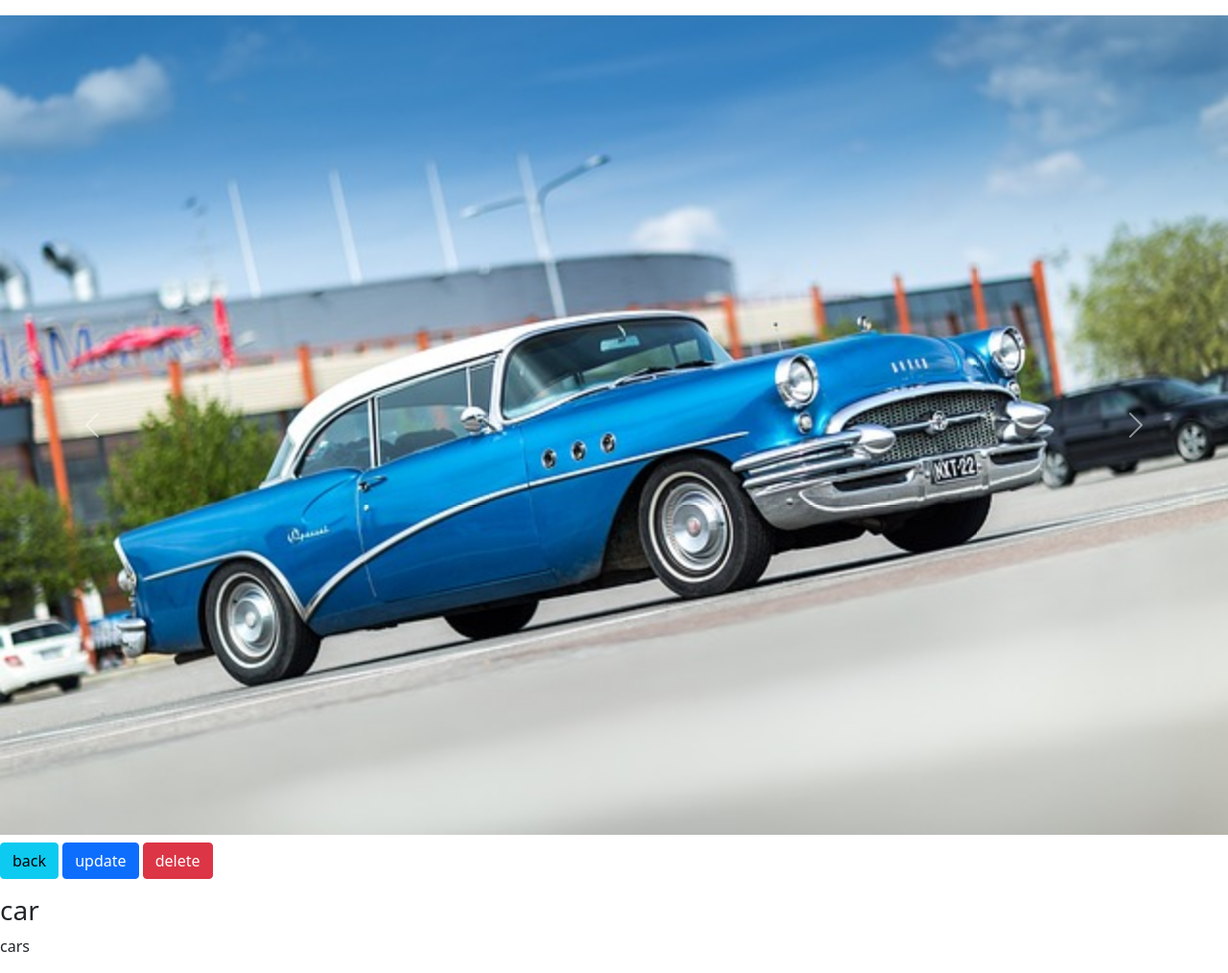
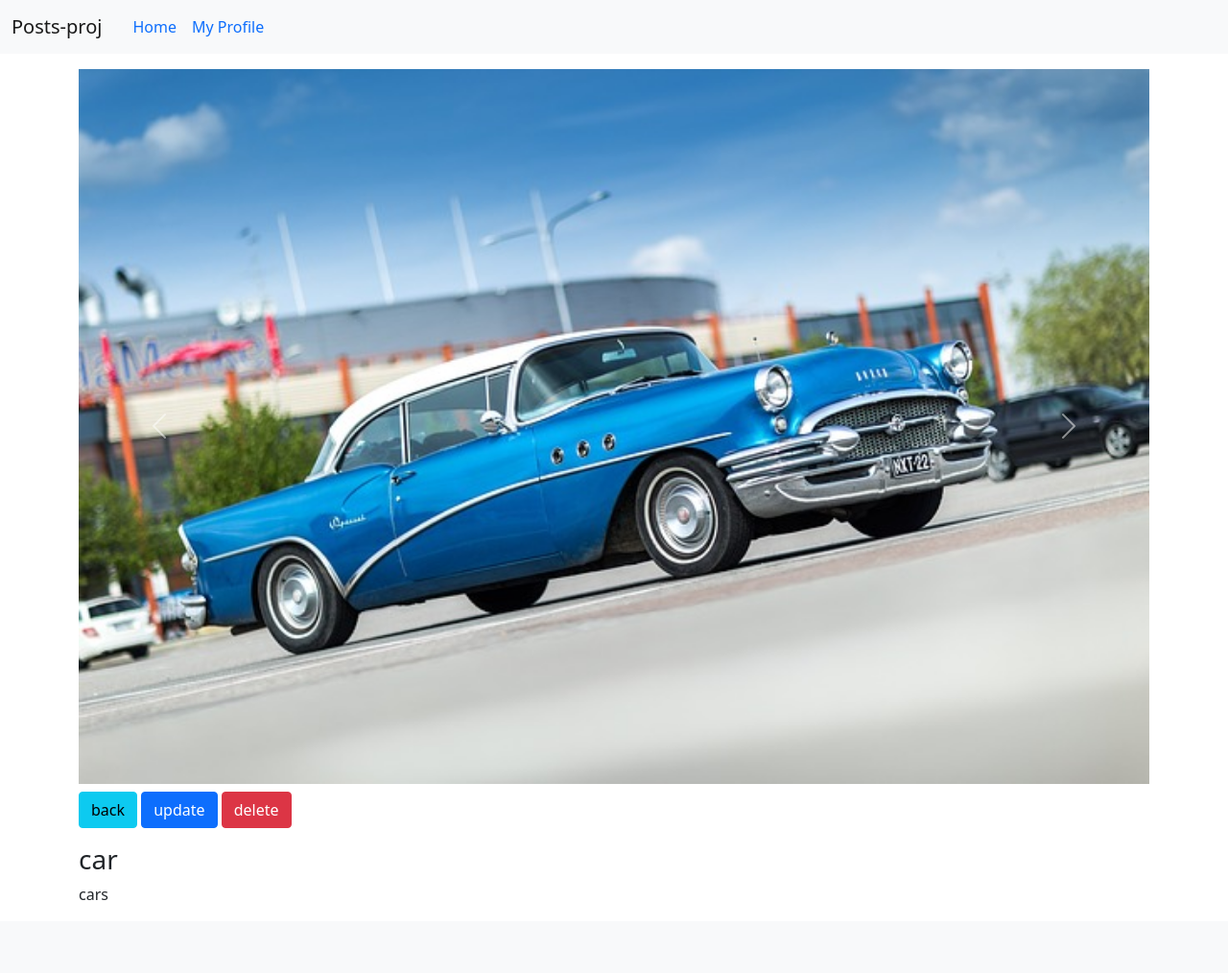
Before and after one commit to shreyaxnz/dj_ajax, a Django app: page /24/ in a window 1280 px wide. Shown: the whole page at 96% size. After the commit the page ends 938 px from the top, so only its background shows below. Run offline with Django 5.2, Linux system fonts and the light colour scheme; a user stored in the database is signed in; data comes from the database, SQL or seed files in the repository; some libraries are stand-ins or nearby versions.

Commit message:
did final touches

```diff
--- a/src/posts/templates/posts/detail.html
+++ b/src/posts/templates/posts/detail.html
@@ -46,9 +46,8 @@
                 <div class="modal-footer">
                     <form id="delete-form">
                         {% csrf_token %}
-                            <button type="button" class="btn btn-danger" data-bs-dismiss="modal">close</button>
-                            <button type="submit" class="btn btn-success">delete</button>
-                        </div>
+                        <button type="button" class="btn btn-danger" data-bs-dismiss="modal">close</button>
+                        <button type="submit" class="btn btn-success">delete</button>
                     </form>
                 </div>
             </div>
--- a/src/posts/templates/posts/main.html
+++ b/src/posts/templates/posts/main.html
@@ -20,7 +20,7 @@
                     <button type="button" class="btn-close add-modal-close" data-bs-dismiss="modal" aria-label="Close"></button>
                 </div>
                 <div class="modal-body">
-                    <form id="post-form">
+                    <form id="post-form" autocomplete="off">
                         {% csrf_token %}
                         {{form|crispy}}
                         <div class="modal-footer">
--- a/src/posts/utils.py
+++ b/src/posts/utils.py
@@ -1,6 +1,7 @@
 from .models import Post
 from profiles.models import Profile
 from django.http import HttpResponse
+from django.shortcuts import redirect
 
 def action_permission(func):
     def wrapper(request, **kwargs):
@@ -12,5 +13,7 @@
             return func(request, **kwargs)
         else:
             print('no')
-            return HttpResponse('access denied - you need to be the author of the post in order to delete this')
+            #return HttpResponse('access denied - you need to be the author of the post in order to delete this')
+            return redirect('posts:main-board')
+
     return wrapper
--- a/src/posts/views.py
+++ b/src/posts/views.py
@@ -5,6 +5,7 @@
 from profiles.models import Profile
 from .utils import action_permission
 from django.contrib.auth.decorators import login_required
+from django.shortcuts import redirect
 # Create your views here.
 
 @login_required
@@ -65,15 +66,18 @@
 
 @login_required
 def post_detail_data_view(request, pk):
-    obj = Post.objects.get(pk=pk)
-    data = {
-        'id': obj.id,
-        'title': obj.title,
-        'body': obj.body,
-        'author': obj.author.user.username,
-        'logged_in': request.user.username,
-    }
-    return JsonResponse({'data':data})
+    if request.headers.get('x-requested-with') == 'XMLHttpRequest':
+        obj = Post.objects.get(pk=pk)
+        data = {
+            'id': obj.id,
+            'title': obj.title,
+            'body': obj.body,
+            'author': obj.author.user.username,
+            'avatar':obj.author.avatar.url,
+            'logged_in': request.user.username,
+        }
+        return JsonResponse({'data':data})
+    return redirect('posts:main-board')
 
 @login_required
 def like_unlike_post(request):
@@ -87,6 +91,7 @@
             liked = True
             obj.liked.add(request.user)
         return JsonResponse({'liked':liked, 'count': obj.like_count})
+    return redirect('posts:main-board')
 
 @login_required
 @action_permission
@@ -102,6 +107,7 @@
             'title': new_title,
             'body': new_body,
         })
+    return redirect('posts:main-board')
 
 @login_required
 @action_permission
@@ -110,7 +116,8 @@
     if request.headers.get('x-requested-with') == 'XMLHttpRequest':
         obj.delete()
         return JsonResponse({'msg':'some message'})
-    return JsonResponse({'msg':'access denied -ajax only'})
+    #return JsonResponse({'msg':'access denied -ajax only'})
+    return redirect('posts:main-board')
 
 def image_upload_view(request):
     if request.method == 'POST':
--- a/src/templates/base.html
+++ b/src/templates/base.html
@@ -29,7 +29,7 @@
   </head>
   <body>
     {% include "navbar.html" %}
-    <div class="container mt-3">
+    <div class="container mt-3 mb-3">
         {% block content %}
         {% endblock content %}
     </div>
--- a/src/templates/navbar.html
+++ b/src/templates/navbar.html
@@ -0,0 +1,12 @@
+{% url 'posts:main-post-view' as path_to_home %}
+{% url 'profiles:my-profile' as path_to_my_profile %}
+
+<nav class="navbar navbar-light bg-light">
+  <div class="container-fluid">
+    <div class="d-flex align-items-center gap-3">
+      <a class="navbar-brand mb-0" href="{{ path_to_home }}">Posts-proj</a>
+      <a class="nav-link p-0 {% if request.path == path_to_home %}active{% endif %}" href="{{ path_to_home }}">Home</a>
+      <a class="nav-link p-0 {% if request.path == path_to_my_profile %}active{% endif %}" href="{{ path_to_my_profile }}">My Profile</a>
+    </div>
+  </div>
+</nav>
```
